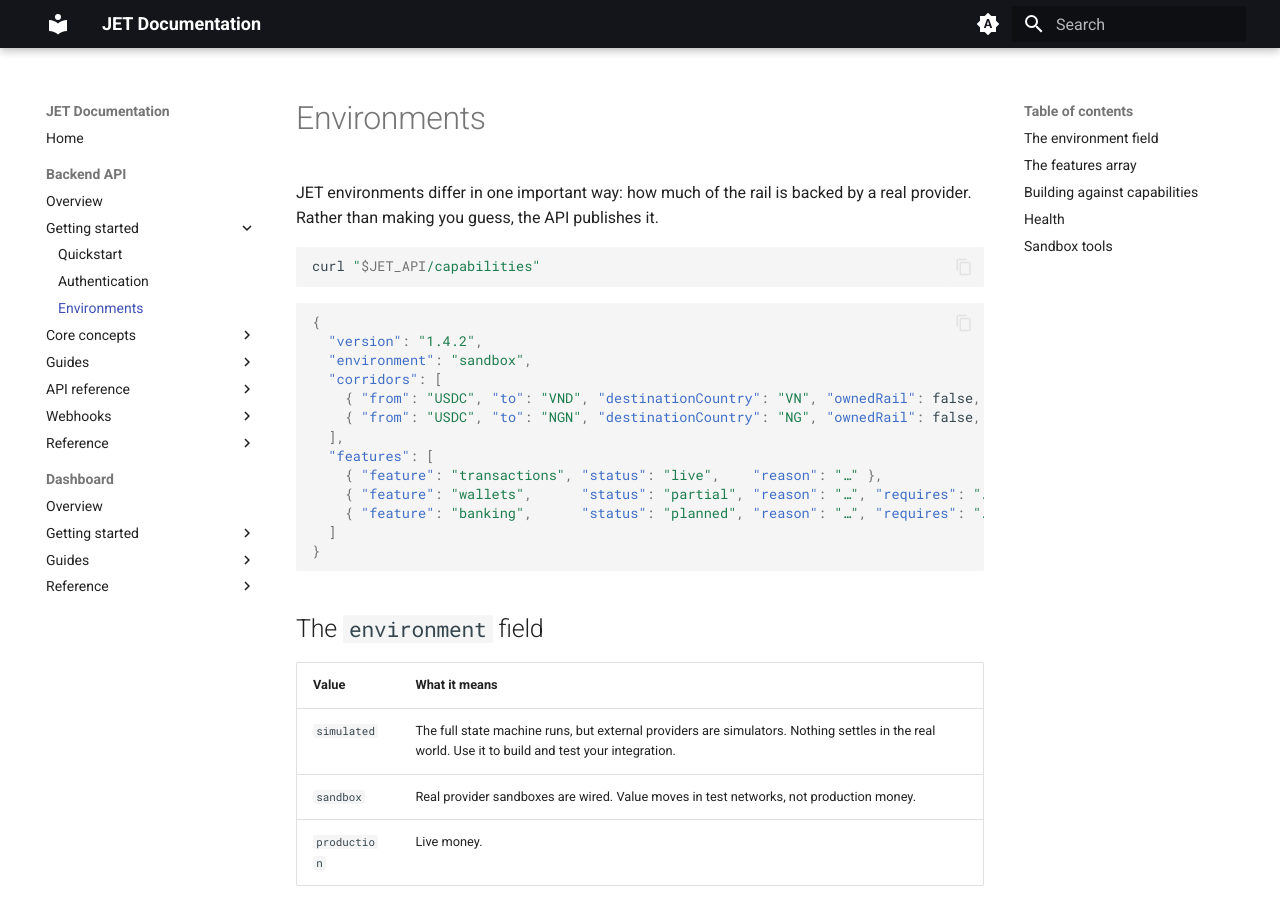
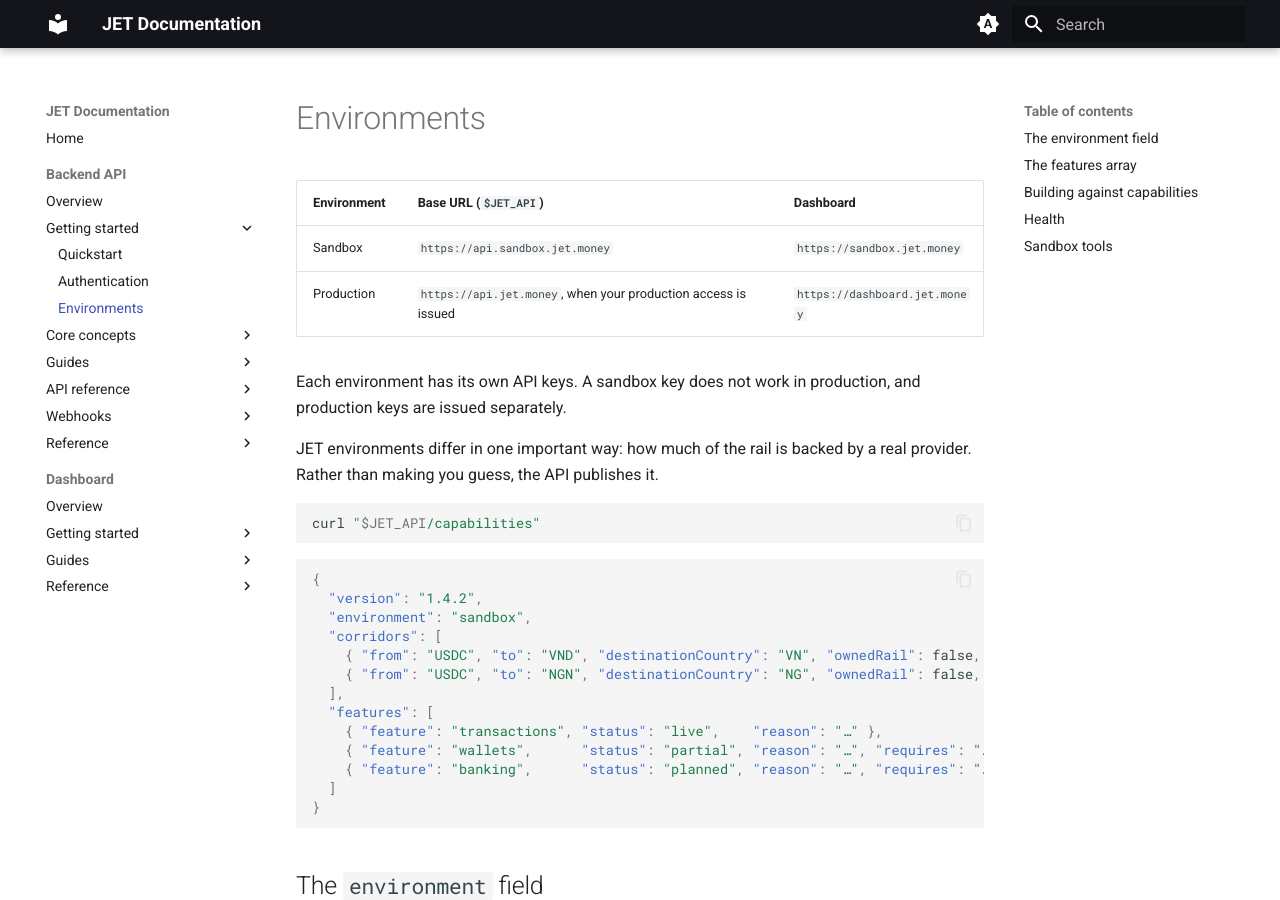
Before and after one commit to Genifi/genifi-docs, an MkDocs documentation site: the page built from docs/backend/getting-started/environments.md, in a window 1280 px wide and 900 px high. Built offline with MkDocs 1.6.1 and Material for MkDocs 9.7.7, drawn with Linux system fonts in a browser that asks for light colours.

Commit message:
docs: publish the sandbox and production base URLs
api.sandbox.jet.money / sandbox.jet.money for the sandbox; the plain jet.money
names are production's (Genifi/genifi-backend#10).

Co-Authored-By: Claude Opus 5.5 <noreply@anthropic.com>

```diff
--- a/docs/backend/getting-started/environments.md
+++ b/docs/backend/getting-started/environments.md
@@ -3,6 +3,14 @@ description: How to tell what your environment can actually do, before you build
 ---
 
 # Environments
+
+| Environment | Base URL (`$JET_API`) | Dashboard |
+|---|---|---|
+| Sandbox | `https://api.sandbox.jet.money` | `https://sandbox.jet.money` |
+| Production | `https://api.jet.money`, when your production access is issued | `https://dashboard.jet.money` |
+
+Each environment has its own API keys. A sandbox key does not work in
+production, and production keys are issued separately.
 
 JET environments differ in one important way: how much of the rail is backed
 by a real provider. Rather than making you guess, the API publishes it.
```
Also changed, not shown: docs/backend/getting-started/quickstart.md (+1 -1 lines).
